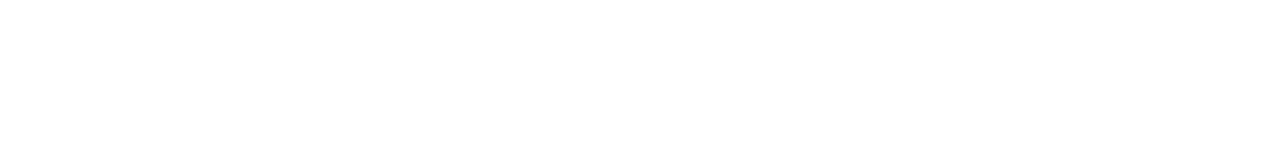
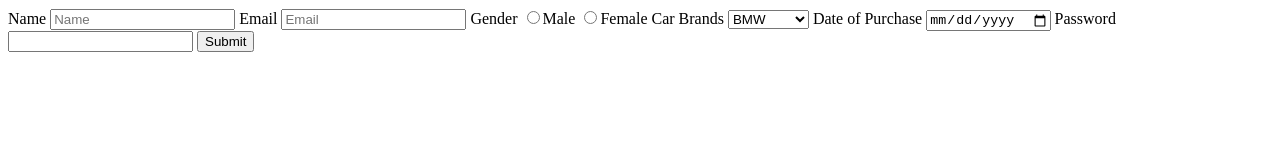
Before and after one commit to acciojob/car-insurance-form-sandip9851, a website: page main.html in a window 1280 px wide. Drawn offline with Linux system fonts and the light colour scheme.

Commit message:
created a submission

```diff
--- a/main.html
+++ b/main.html
@@ -8,6 +8,27 @@
 
 <body>
 	<!-- the entire body must be written by student -->
+	<form>
+		<label for = "name">Name</label>
+		<input id = "name" type = "text" placeholder = "Name" required>
+		<label for = "email">Email</label>
+		<input id = "email" type = "email" placeholder = "Email" required>
+		<label>Gender</label>
+		<input type = "radio" name = "gender" required>Male
+		<input type = "radio" name = "gender" required>Female
+		<label for = "cars">Car Brands</label>
+		<select id = "cars">
+			<option>BMW</option>
+			<option>Audi</option>
+			<option>Mercedez</option>
+		</select>
+
+		<label for = "dop">Date of Purchase</label>
+		<input id = "dop" type = "date" required>
+		<label id = "password">Password</label>
+		<input id = "password" type = "password" required>
+		<button type = "submit">Submit</button>
+	</form>
     <script type="text/javascript" src="./script.js">
 </script>
 
```
